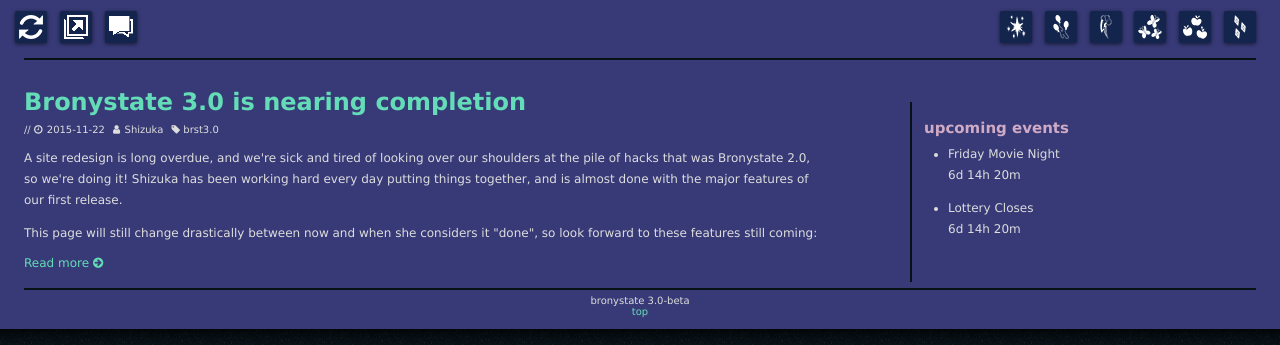
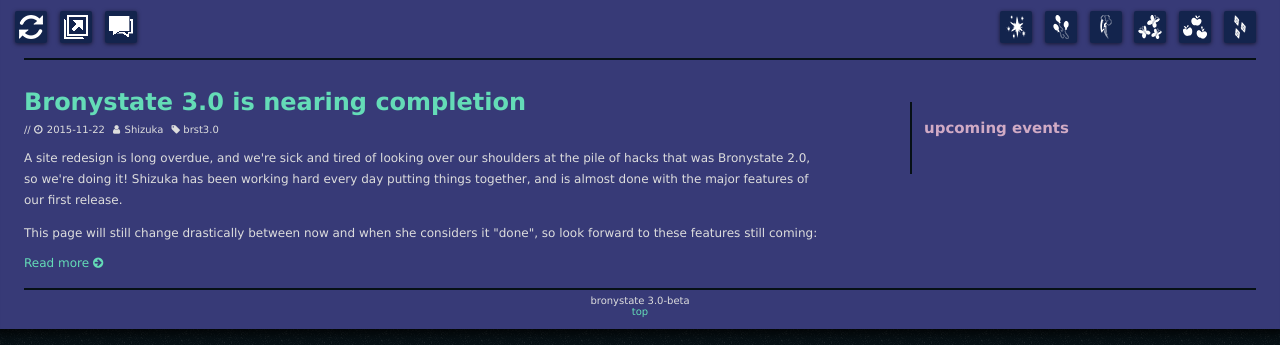
Before and after one commit to Bronystate/brstv3, a Jekyll site: the page built from index.md, in a window 1280 px wide, cut to the strip 620-965 px from the top of the page. Built offline with Jekyll 4.4.1, drawn with Linux system fonts in a browser that asks for light colours; nearby versions of some CDN libraries.

Commit message:
prep sidebar for timers

```diff
--- a/_includes/zone_sidebar.html
+++ b/_includes/zone_sidebar.html
@@ -1,9 +1,6 @@
 <aside id="sidebar">
   <h3>upcoming events</h3>
-  <ul>
-    <li><p>Friday Movie Night<br>
-    6d 14h 20m</p></li>
-    <li><p>Lottery Closes<br>
-    6d 14h 20m</p></li>
+  <ul id="sidetimers">
+
   </ul>
 </aside>
```
